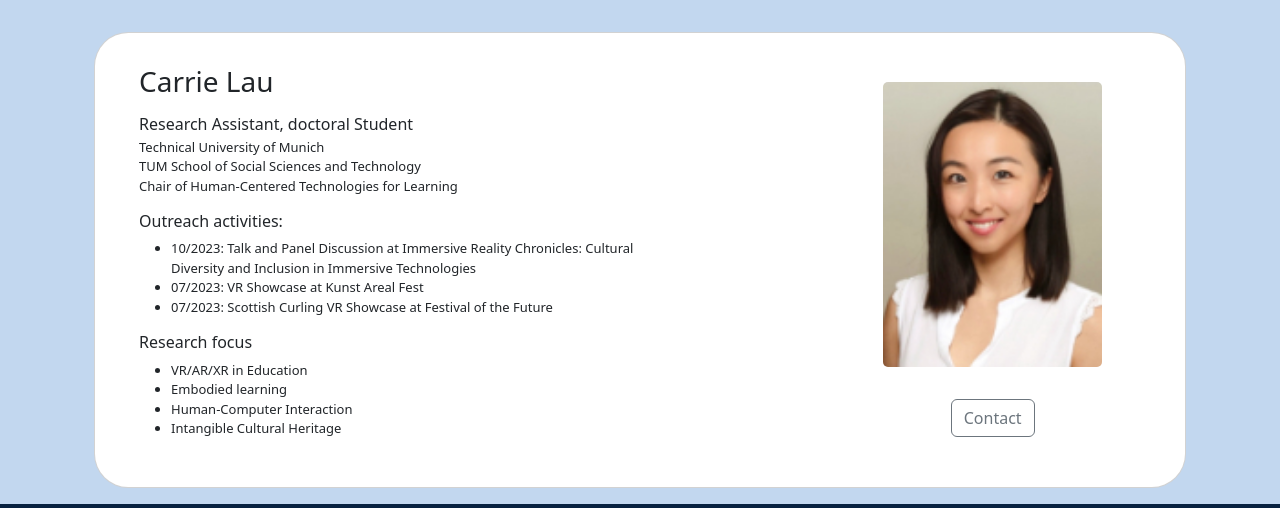
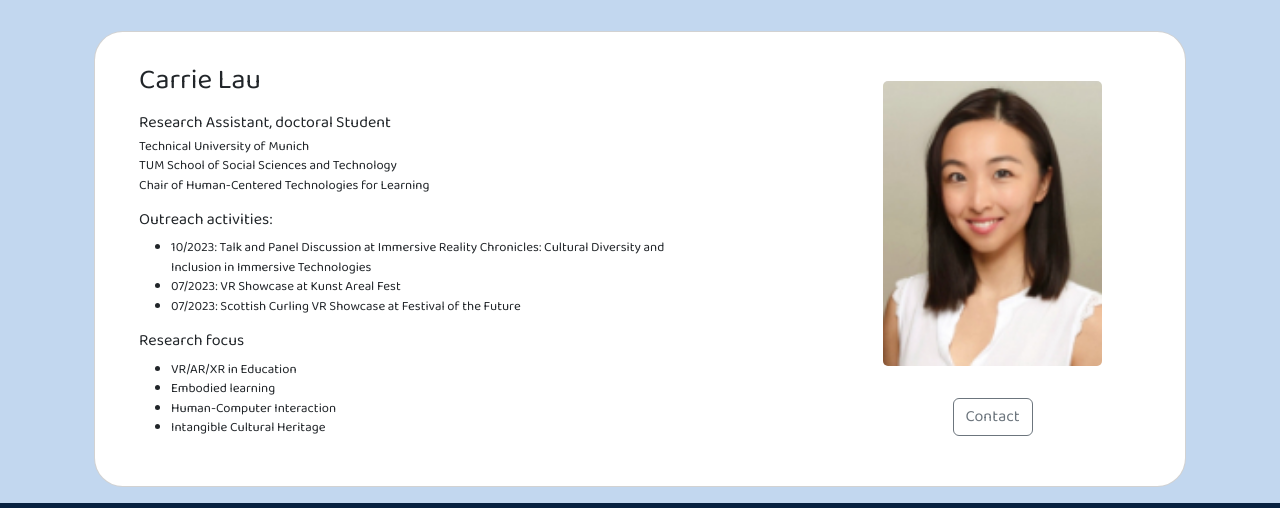
Before and after one commit to born-engineer73/New, a plain HTML site: page team.html in a window 1280 px wide. Shown: the part 394-902 px from the top of the page. Drawn offline with nearby package versions, Linux system fonts and the light colour scheme.

Commit message:
font-change

```diff
--- a/style.css
+++ b/style.css
@@ -1,6 +1,6 @@
 body {
     background-color:C2D7EF;
-    /* font-family: 'Baloo Bhai 2', sans-serif; */
+    font-family: 'Baloo Bhai 2', sans-serif;
     }
 .zoom,.nav-list li a{
     transition: transform 0.3s ease-in-out;
--- a/team.html
+++ b/team.html
@@ -34,7 +34,7 @@ Intangible Cultural Heritage -->
     <style type="text/css">
         body {
 
-            /* font-family: 'Baloo Bhai 2', sans-serif; */
+            font-family: 'Baloo Bhai 2', sans-serif;
 
             background: rgb(194, 215, 239);
         }
```
Also changed, not shown: index.html (+2 -0 lines).
